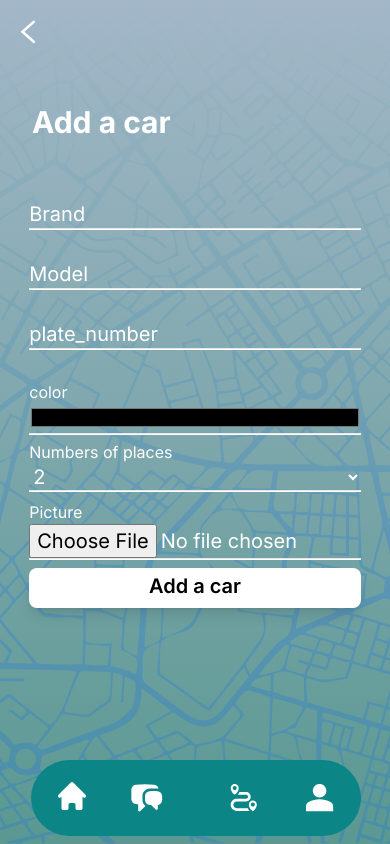
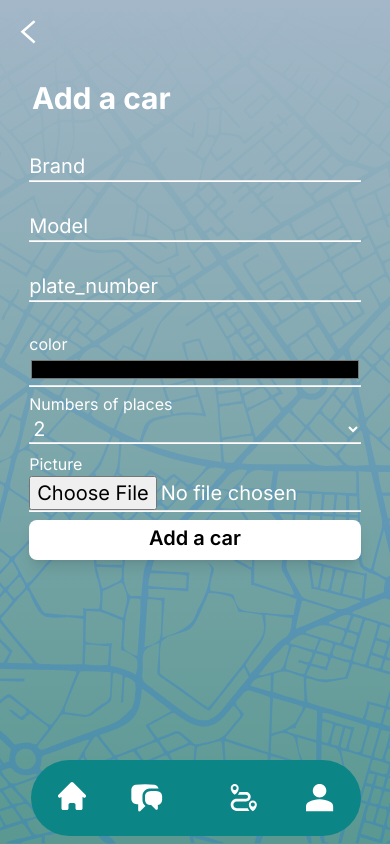
Before and after one commit to WildCodeSchool/2023-09-orleans-cda-projet2-groupe-b, a React (Vite) app in the folder packages/frontend/web/: page /add-car in a window 390 px wide. Built offline with nearby package versions, Linux system fonts and the light colour scheme; no server answers.

Commit message:
fix add-car

```diff
--- a/packages/frontend/web/src/pages/AddACar.tsx
+++ b/packages/frontend/web/src/pages/AddACar.tsx
@@ -63,7 +63,7 @@ export default function AddACar() {
         className='m-auto my-10 hidden w-[80%] sm:mt-28 sm:block lg:w-[35rem]'
         src='icons/logo.svg'
       />
-      <h1 className='my-10 ms-8 text-3xl font-extrabold text-white sm:hidden'>
+      <h1 className='my-4 ms-8 text-3xl font-extrabold text-white sm:hidden'>
         {'Add a car'}
       </h1>
       <div className='mx-auto w-[85%] from-[#FFFFFF]/10 to-[#FFFFFF]/0 md:mt-10 md:w-[40%] md:rounded-[1.5rem] md:bg-gradient-to-br md:shadow-2xl lg:ms-auto lg:h-[40rem] lg:w-[35rem] lg:py-5'>
```
